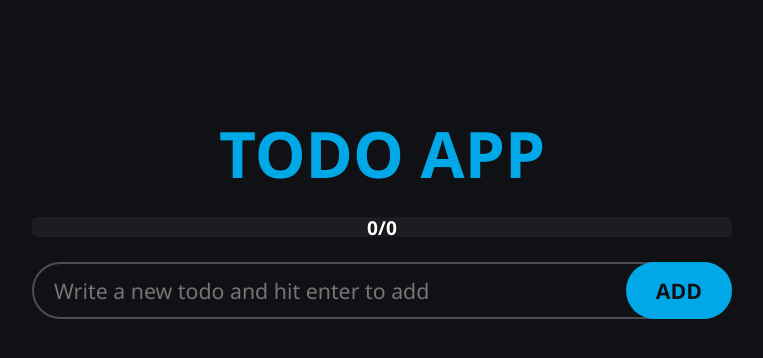
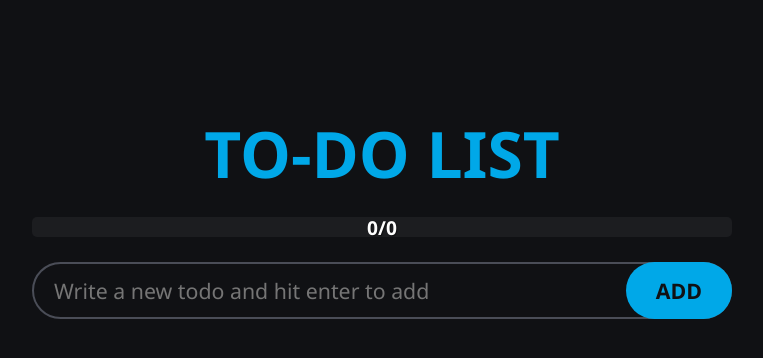
Before and after one commit to MerlinTheWhiz/todo-app, a plain HTML site: page index.html in a window 1280 px wide. Shown: the whole page, without its empty margins (258-1021 px from the left). Drawn offline with nearby package versions, Linux system fonts and the light colour scheme.

Commit message:
Heading and Title Change

```diff
--- a/index.html
+++ b/index.html
@@ -3,13 +3,13 @@
 <head>
     <meta charset="UTF-8">
     <meta name="viewport" content="width=device-width, initial-scale=1.0">
-    <title>Todo App</title>
+    <title>To-do List</title>
     <link rel="stylesheet" href="style.css">
     <link rel="stylesheet" href="https://fonts.googleapis.com/css2?family=Material+Symbols+Outlined:opsz,wght,FILL,GRAD@24,400,0,0&icon_names=check,delete" />
     <script src="app.js" defer></script>
 </head>
 <body>
-    <h1>Todo App</h1>
+    <h1>To-do List</h1>
     <div class="wrapper">
         <div class="progress-container">
             <div class="progress-bar">
```
